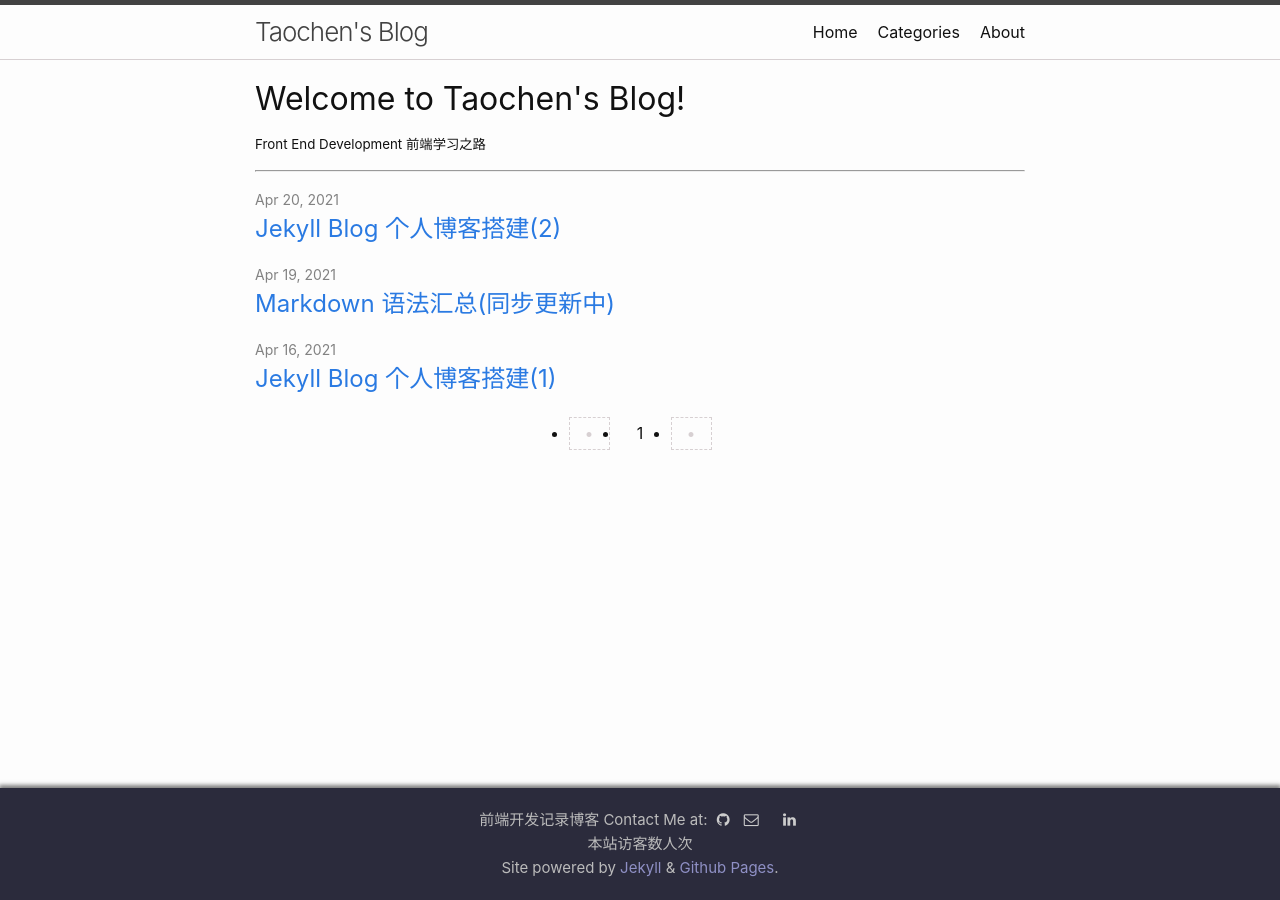
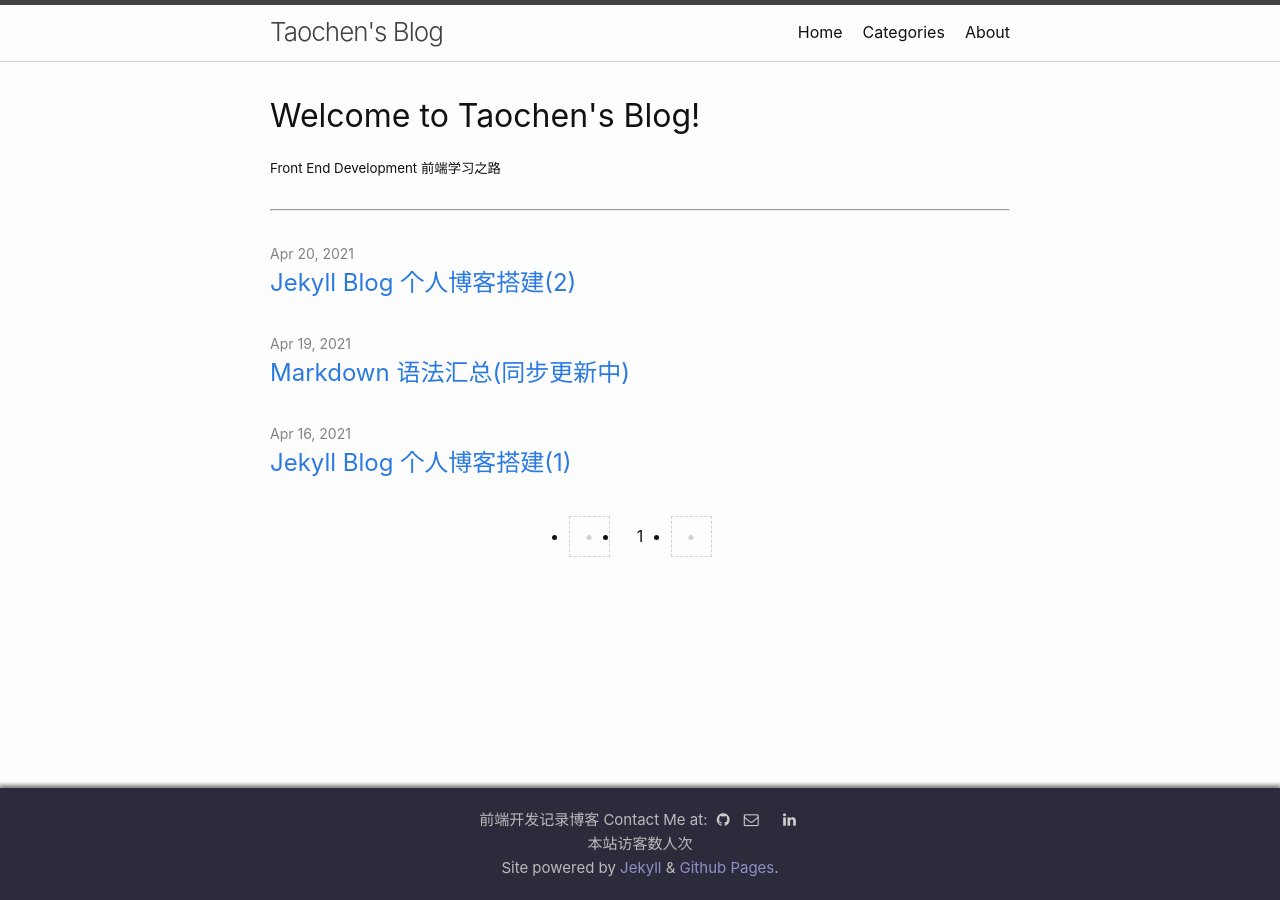
Before and after one commit to ThomasMental/ThomasMental.github.io, a Jekyll site: the page built from index.html, in a window 1280 px wide. Built offline with Jekyll 4.4.1, drawn with Linux system fonts in a browser that asks for light colours; the list of posts is cut into pages by our own code; comment, search, counter and statistics services are not loaded; a style sheet for code colours, icons or effects is not loaded.

Commit message:
update spacing

```diff
--- a/_sass/minima/_footer.scss
+++ b/_sass/minima/_footer.scss
@@ -3,7 +3,7 @@
  */
  .site-footer {
     position: relative;
-    padding: $spacing-unit 0;
+    padding: 15px 0;
 
     text-align: center;
     // margin-top: 50px;
--- a/_sass/minima/initialize.scss
+++ b/_sass/minima/initialize.scss
@@ -9,7 +9,7 @@ $base-font-weight: 400 !default;
 $small-font-size:  $base-font-size * 0.875 !default;
 $base-line-height: 1.5 !default;
 
-$spacing-unit:     15px !default;
+$spacing-unit:     30px !default;
 
 $table-text-align: left !default;
 
```
